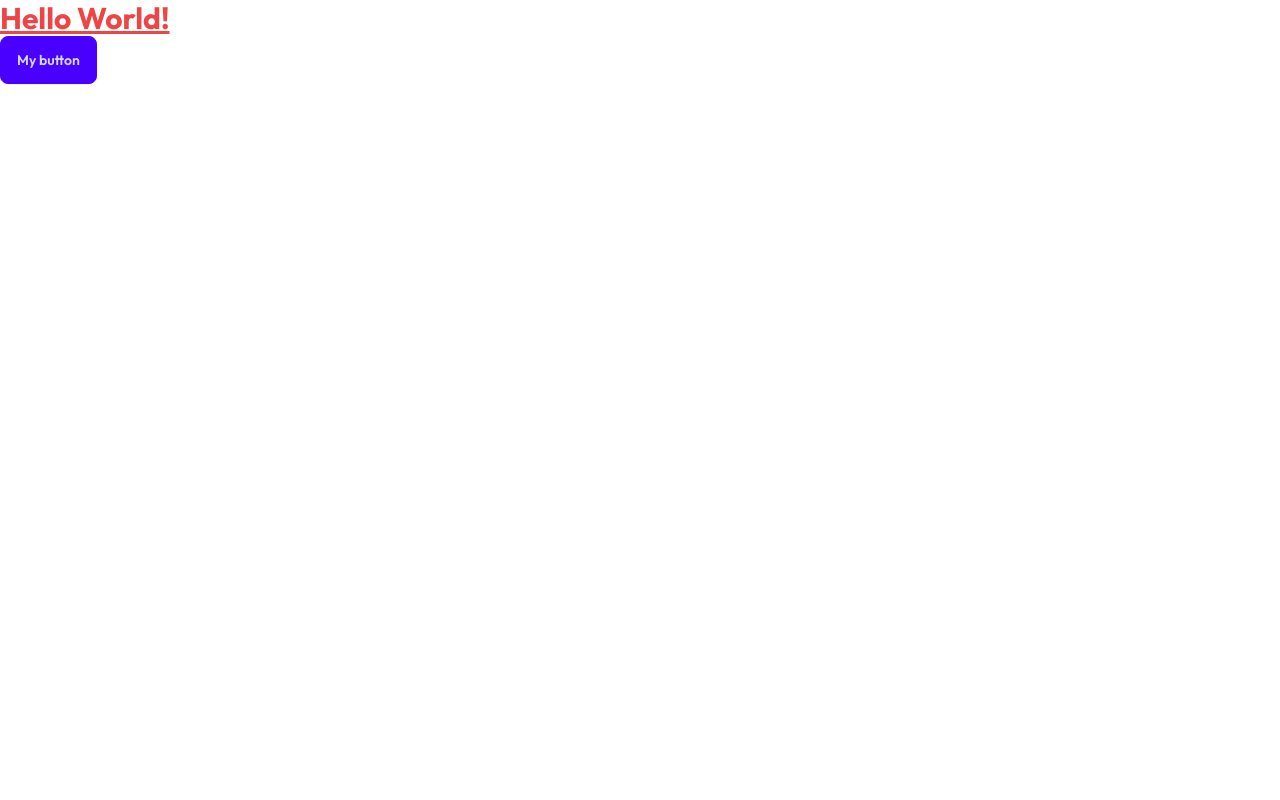
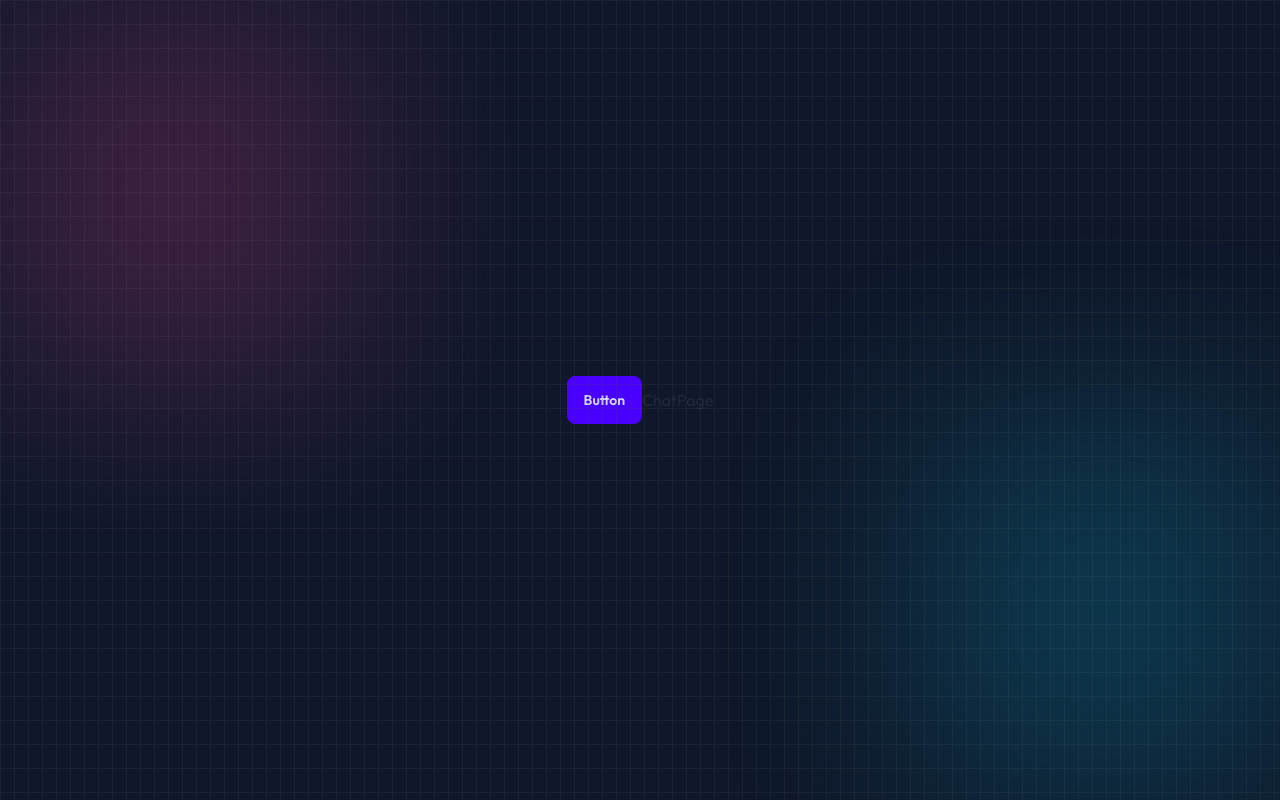
Before and after one commit to Nitakshi/Chatify-MERN-CHAT-APPLICATION, a React (Vite) app in the folder client/: page / in a window 1280 px wide. Built offline with nearby package versions, Linux system fonts and the light colour scheme.

Commit message:
frontend codebase setup

```diff
--- a/client/package.json
+++ b/client/package.json
@@ -11,11 +11,13 @@
   },
   "dependencies": {
     "@tailwindcss/vite": "^4.2.2",
+    "axios": "^1.14.0",
     "mern-chat-application": "file:..",
     "react": "^19.2.4",
     "react-dom": "^19.2.4",
     "react-router": "^7.13.2",
-    "react-router-dom": "^7.13.2"
+    "react-router-dom": "^7.13.2",
+    "zustand": "^5.0.3"
   },
   "devDependencies": {
     "@eslint/js": "^9.39.4",
--- a/client/src/App.jsx
+++ b/client/src/App.jsx
@@ -1,11 +1,26 @@
 import React from 'react'
 import { Routes, Route } from 'react-router-dom'
+import ChatPage from './pages/ChatPage'
+import LoginPage from './pages/LoginPage'
+import SignUpPage from './pages/SignUpPage'
+import { useAuthStore } from './store/useAuthStore'
 
 const App = () => {
+  const {isLoggedIn, login} = useAuthStore();
+  console.log(isLoggedIn);
   return (
-    <div>
-      <h1 className='text-3xl font-bold underline text-red-500'> Hello World!</h1>
-      <button className='btn btn-primary'> My button</button>
+    <div className='min-h-screen bg-slate-900 relative flex items-center justify-center p-4 overflow-hidden'>
+      {/* DECORATORS - GRID BG & GLOW SHAPES */}
+      <div className="absolute inset-0 pointer-events-none bg-[linear-gradient(to_right,#4f4f4f2e_1px,transparent_1px),linear-gradient(to_bottom,#4f4f4f2e_1px,transparent_1px)] bg-[size:14px_24px]" />
+      <div className="absolute top-0 -left-4 size-96 bg-pink-500 opacity-20 blur-[100px] pointer-events-none" />
+      <div className="absolute bottom-0 -right-4 size-96 bg-cyan-500 opacity-20 blur-[100px] pointer-events-none" />
+
+      <button onClick={login} className='btn btn-primary' >Button</button>
+      <Routes>
+        <Route path="/" element={<ChatPage />}></Route>
+        <Route path="/login" element={<LoginPage />}></Route>
+        <Route path="/signup" element={<SignUpPage />}></Route>
+      </Routes>
     </div>
 
   )
--- /dev/null
+++ b/client/src/lib/axios.js
@@ -0,0 +1,10 @@
+import axios from "axios";
+
+export const axiosInstance = axios.create({
+    baseURL: import.meta.env.MODE === "development" ? "http://localhost:3000/api" : "/api", // Use relative URL in production
+    withCredentials: true, // Include cookies in requests
+})
+
+//axios is a promise-based HTTP client for the browser and node.js.
+// It provides an easy-to-use API for making HTTP requests and handling responses.
+// This instance can be used throughout the application to make API calls to the backend server.
--- /dev/null
+++ b/client/src/pages/ChatPage.jsx
@@ -0,0 +1,9 @@
+import React from 'react'
+
+function ChatPage() {
+  return (
+    <div>ChatPage</div>
+  )
+}
+
+export default ChatPage
--- /dev/null
+++ b/client/src/pages/LoginPage.jsx
@@ -0,0 +1,9 @@
+import React from 'react'
+
+function LoginPage() {
+  return (
+    <div>LoginPage</div>
+  )
+}
+
+export default LoginPage
--- /dev/null
+++ b/client/src/pages/SignUpPage.jsx
@@ -0,0 +1,9 @@
+import React from 'react'
+
+function SignUpPage() {
+  return (
+    <div>SignUpPage</div>
+  )
+}
+
+export default SignUpPage
--- /dev/null
+++ b/client/src/store/useAuthStore.js
@@ -0,0 +1,10 @@
+import {create} from "zustand";
+
+export const useAuthStore = create((set) => ({
+    isLoggedIn: false,
+
+    login: () => {
+        console.log("Logged in");
+        set({isLoggedIn: true});
+    }
+}));
```
Also changed, not shown: 5 other files (tests, documents, lock files or other folders).
